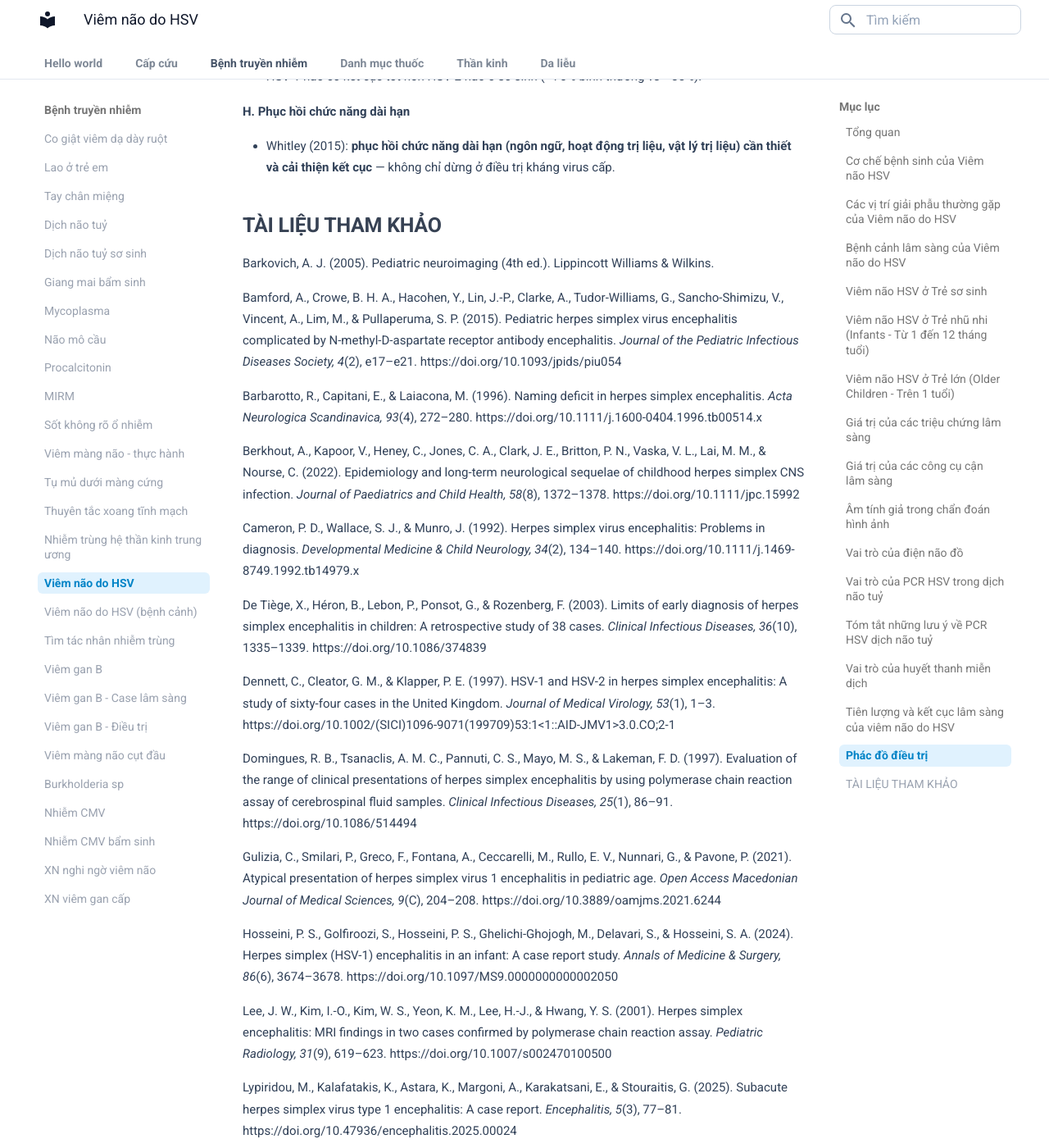
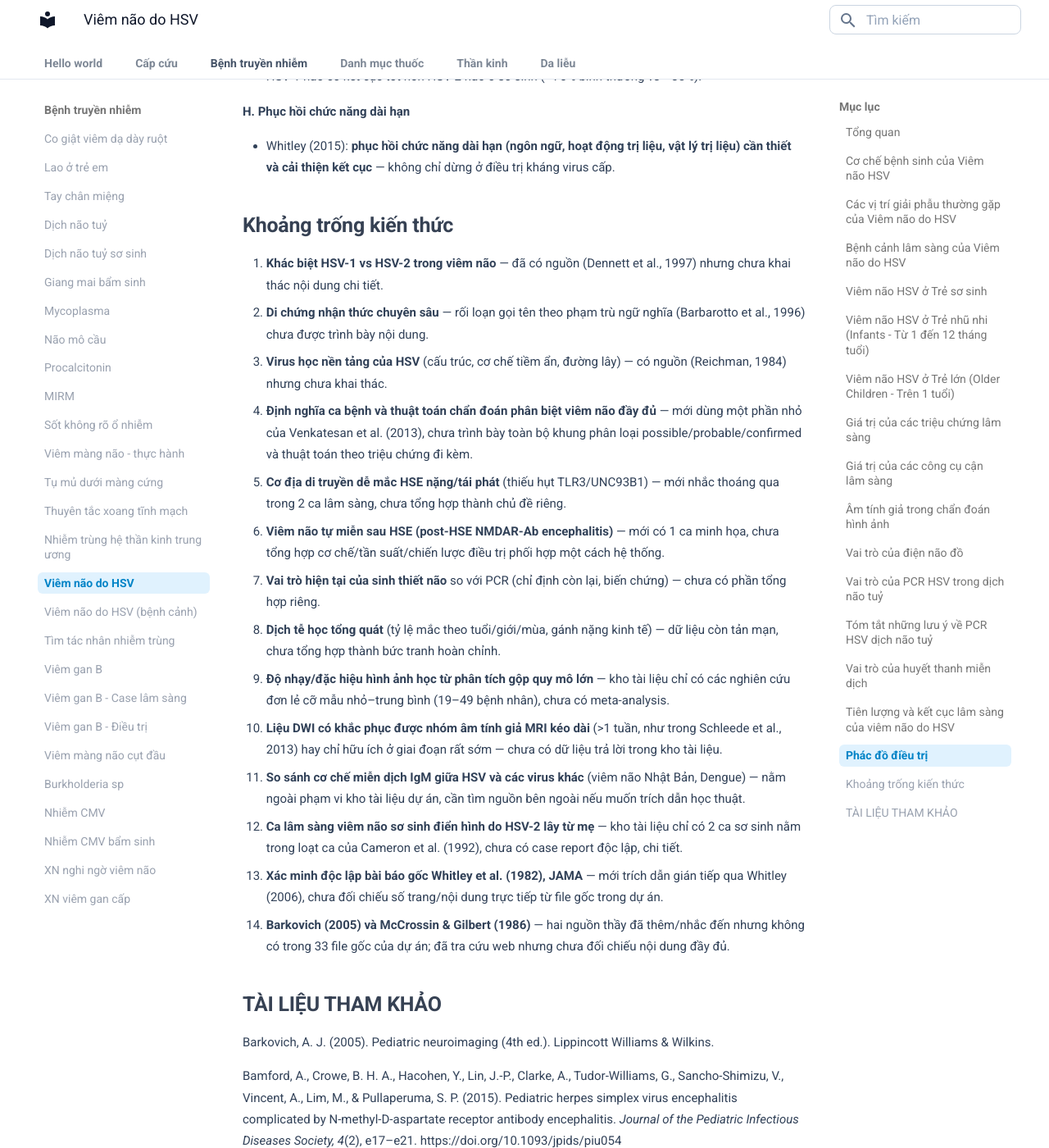
Before and after one commit to Nam9396/medical_note, an MkDocs documentation site: the page built from docs/2_infectious_disease/hsv-encephalitis.md, in a window 1280 px wide and 1400 px high, scrolled down 21298 px. Shown: the whole window at 82% size. Built offline with MkDocs 1.6.1 and Material for MkDocs 9.7.7, drawn with Linux system fonts in a browser that asks for light colours.

Commit message:
Add knowledge gaps section to HSV encephalitis documentation

```diff
--- a/docs/2_infectious_disease/hsv-encephalitis.md
+++ b/docs/2_infectious_disease/hsv-encephalitis.md
@@ -533,6 +533,24 @@ Huyết thanh miễn dịch (IgM, IgG, hay tổng hợp kháng thể nội tủy
 - Whitley (2015): **phục hồi chức năng dài hạn (ngôn ngữ, hoạt động trị liệu, vật lý trị liệu) cần thiết và cải thiện kết cục** — không chỉ dừng ở điều trị kháng virus cấp.
 
 
+## Khoảng trống kiến thức
+
+1. **Khác biệt HSV-1 vs HSV-2 trong viêm não** — đã có nguồn (Dennett et al., 1997) nhưng chưa khai thác nội dung chi tiết.
+2. **Di chứng nhận thức chuyên sâu** — rối loạn gọi tên theo phạm trù ngữ nghĩa (Barbarotto et al., 1996) chưa được trình bày nội dung.
+3. **Virus học nền tảng của HSV** (cấu trúc, cơ chế tiềm ẩn, đường lây) — có nguồn (Reichman, 1984) nhưng chưa khai thác.
+4. **Định nghĩa ca bệnh và thuật toán chẩn đoán phân biệt viêm não đầy đủ** — mới dùng một phần nhỏ của Venkatesan et al. (2013), chưa trình bày toàn bộ khung phân loại possible/probable/confirmed và thuật toán theo triệu chứng đi kèm.
+5. **Cơ địa di truyền dễ mắc HSE nặng/tái phát** (thiếu hụt TLR3/UNC93B1) — mới nhắc thoáng qua trong 2 ca lâm sàng, chưa tổng hợp thành chủ đề riêng.
+6. **Viêm não tự miễn sau HSE (post-HSE NMDAR-Ab encephalitis)** — mới có 1 ca minh họa, chưa tổng hợp cơ chế/tần suất/chiến lược điều trị phối hợp một cách hệ thống.
+7. **Vai trò hiện tại của sinh thiết não** so với PCR (chỉ định còn lại, biến chứng) — chưa có phần tổng hợp riêng.
+8. **Dịch tễ học tổng quát** (tỷ lệ mắc theo tuổi/giới/mùa, gánh nặng kinh tế) — dữ liệu còn tản mạn, chưa tổng hợp thành bức tranh hoàn chỉnh.
+9. **Độ nhạy/đặc hiệu hình ảnh học từ phân tích gộp quy mô lớn** — kho tài liệu chỉ có các nghiên cứu đơn lẻ cỡ mẫu nhỏ–trung bình (19–49 bệnh nhân), chưa có meta-analysis.
+10. **Liệu DWI có khắc phục được nhóm âm tính giả MRI kéo dài** (>1 tuần, như trong Schleede et al., 2013) hay chỉ hữu ích ở giai đoạn rất sớm — chưa có dữ liệu trả lời trong kho tài liệu.
+11. **So sánh cơ chế miễn dịch IgM giữa HSV và các virus khác** (viêm não Nhật Bản, Dengue) — nằm ngoài phạm vi kho tài liệu dự án, cần tìm nguồn bên ngoài nếu muốn trích dẫn học thuật.
+12. **Ca lâm sàng viêm não sơ sinh điển hình do HSV-2 lây từ mẹ** — kho tài liệu chỉ có 2 ca sơ sinh nằm trong loạt ca của Cameron et al. (1992), chưa có case report độc lập, chi tiết.
+13. **Xác minh độc lập bài báo gốc Whitley et al. (1982), JAMA** — mới trích dẫn gián tiếp qua Whitley (2006), chưa đối chiếu số trang/nội dung trực tiếp từ file gốc trong dự án.
+14. **Barkovich (2005) và McCrossin & Gilbert (1986)** — hai nguồn thầy đã thêm/nhắc đến nhưng không có trong 33 file gốc của dự án; đã tra cứu web nhưng chưa đối chiếu nội dung đầy đủ.
+
+
 ## TÀI LIỆU THAM KHẢO
 
 Barkovich, A. J. (2005). Pediatric neuroimaging (4th ed.). Lippincott Williams & Wilkins.
```
